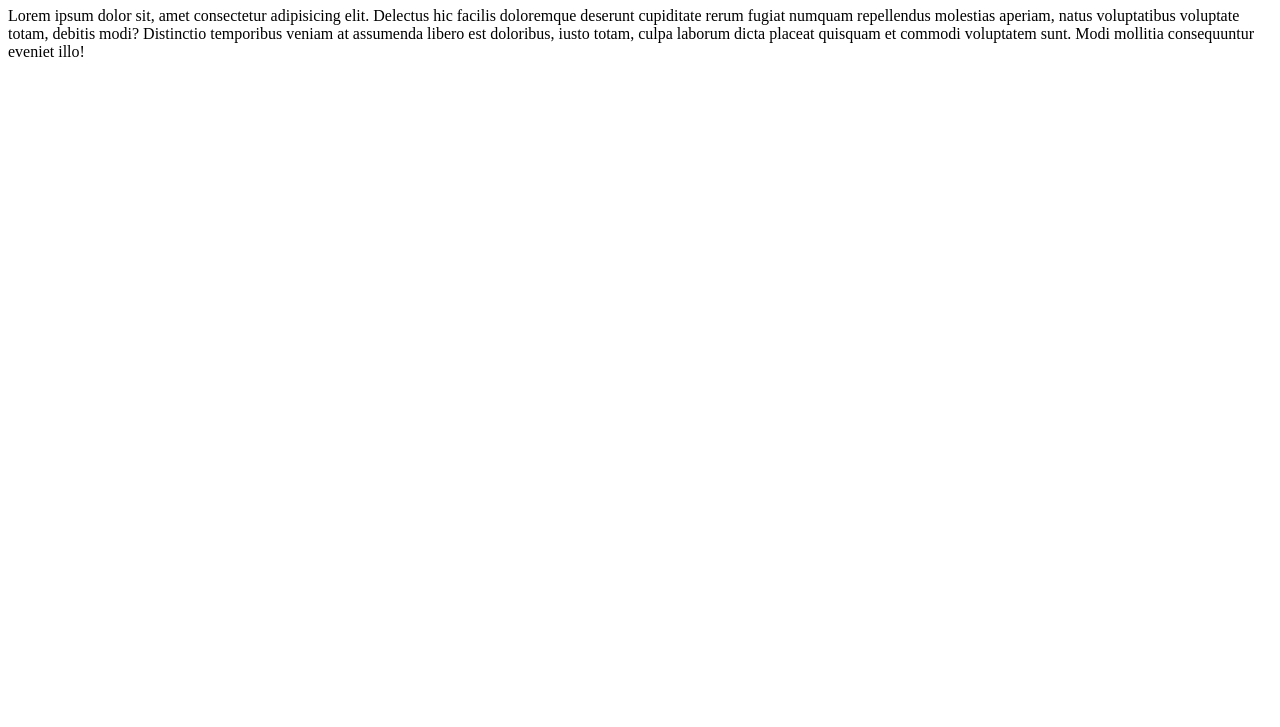
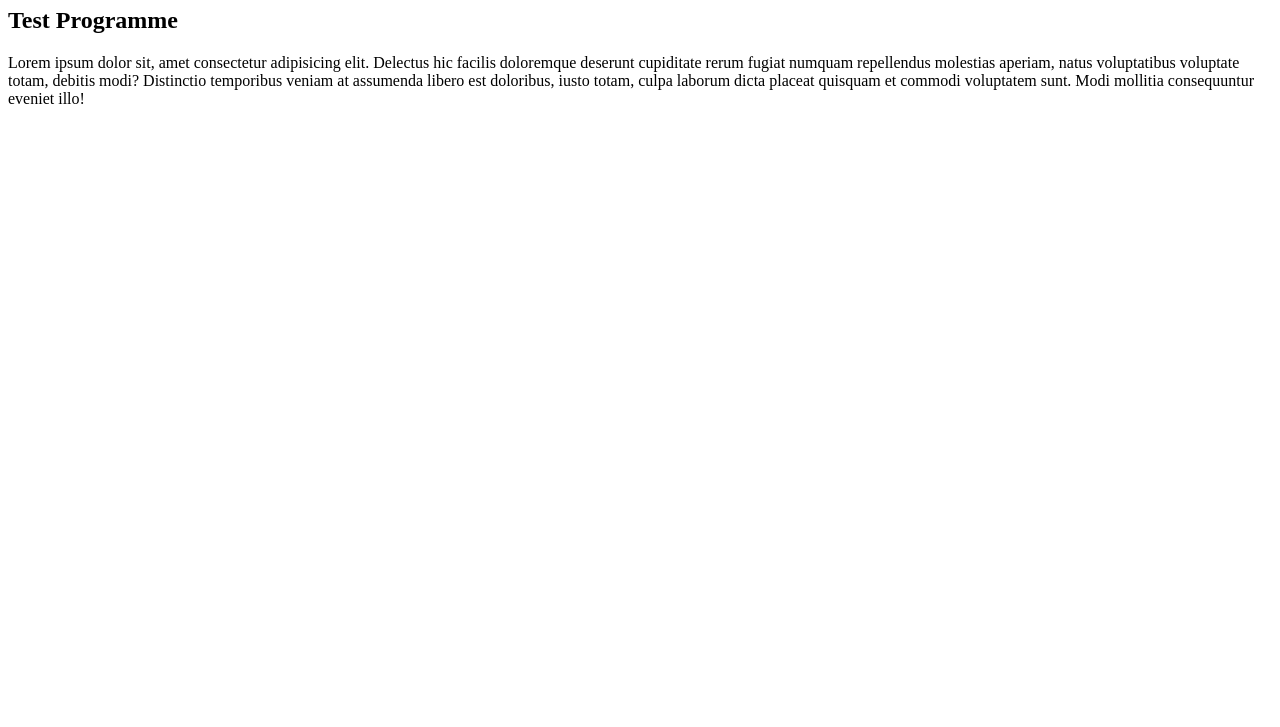
Before and after one commit to Delower89/Test, a plain HTML site: page index.html in a window 1280 px wide. Shown: the part 73-800 px from the top of the page. Drawn offline with Linux system fonts and the light colour scheme.

Commit message:
Update index.html

```diff
--- a/index.html
+++ b/index.html
@@ -7,6 +7,7 @@
 </head>
 <body>
     <h1>Git Hub Test</h1>
+    <h2> Test Programme</h2>
     <p>Lorem ipsum dolor sit, amet consectetur adipisicing elit. Delectus hic facilis doloremque deserunt cupiditate rerum fugiat numquam repellendus molestias aperiam, natus voluptatibus voluptate totam, debitis modi? Distinctio temporibus veniam at assumenda libero est doloribus, iusto totam, culpa laborum dicta placeat quisquam et commodi voluptatem sunt. Modi mollitia consequuntur eveniet illo!</p>
 </body>
 </html>
```
